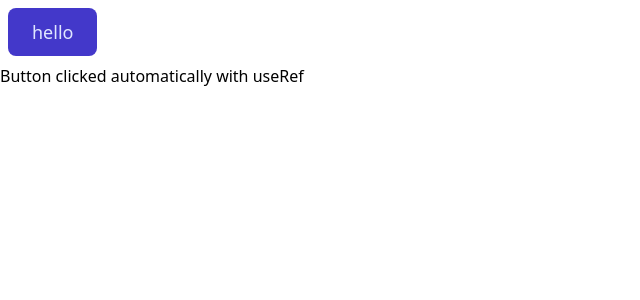
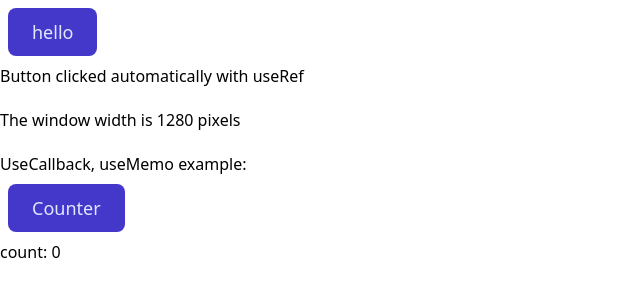
Before and after one commit to RaktimParasar/tailwind-css-image-gallery, a React (Create React App) app: page /reports in a window 1280 px wide. Shown: the top 300 px of the page, without its empty margins (0-640 px from the left). Built offline with nearby package versions, Linux system fonts and the light colour scheme.

Commit message:
useCallback example

```diff
--- /dev/null
+++ b/src/components/Hello.jsx
@@ -0,0 +1,15 @@
+import React from 'react';
+import useCountRenders from '../hooks/useCountRenders';
+const Hello = React.memo(({ increment }) => {
+	useCountRenders();
+	return (
+		<button
+			className='h-12 px-6 m-2 text-lg text-indigo-100 transition-colors duration-150 bg-indigo-700 rounded-lg focus:shadow-outline hover:bg-indigo-800'
+			onClick={increment}
+		>
+			Counter
+		</button>
+	);
+});
+
+export default Hello;
--- /dev/null
+++ b/src/hooks/useCountRenders.js
@@ -0,0 +1,8 @@
+import { useRef } from 'react';
+
+const useCountRenders = () => {
+	const renders = useRef(0);
+	console.log('renders: ', renders.current++);
+};
+
+export default useCountRenders;
--- a/src/pages/Reports.jsx
+++ b/src/pages/Reports.jsx
@@ -1,11 +1,15 @@
-import { useEffect, useRef } from 'react';
+import { useCallback, useEffect, useRef, useState } from 'react';
+import Hello from '../components/Hello';
 
 const Reports = () => {
+	const [count, setCount] = useState(0);
+	const [windowWidth, setWindowWidth] = useState(window.innerWidth);
 	const myBtn = useRef(null);
 	const clickIt = () => myBtn.current.click();
 
 	useEffect(() => {
 		clickIt();
+		window.addEventListener('resize', updateWindowWidth);
 	}, []);
 
 	const Status = () => {
@@ -13,6 +17,13 @@ const Reports = () => {
 		return <p>Button clicked automatically with useRef</p>;
 	};
 
+	const updateWindowWidth = () => {
+		setWindowWidth(window.innerWidth);
+	};
+
+	const increment = useCallback(() => {
+		setCount((c) => c + 1);
+	}, [setCount]);
 	return (
 		<div>
 			<button
@@ -23,6 +34,10 @@ const Reports = () => {
 				hello
 			</button>
 			<Status />
+			<h1 className='mt-5'>The window width is {windowWidth} pixels</h1>
+			<h1 className='mt-5'>UseCallback, useMemo example:</h1>
+			<Hello increment={increment} />
+			<div>count: {count}</div>
 		</div>
 	);
 };
```
